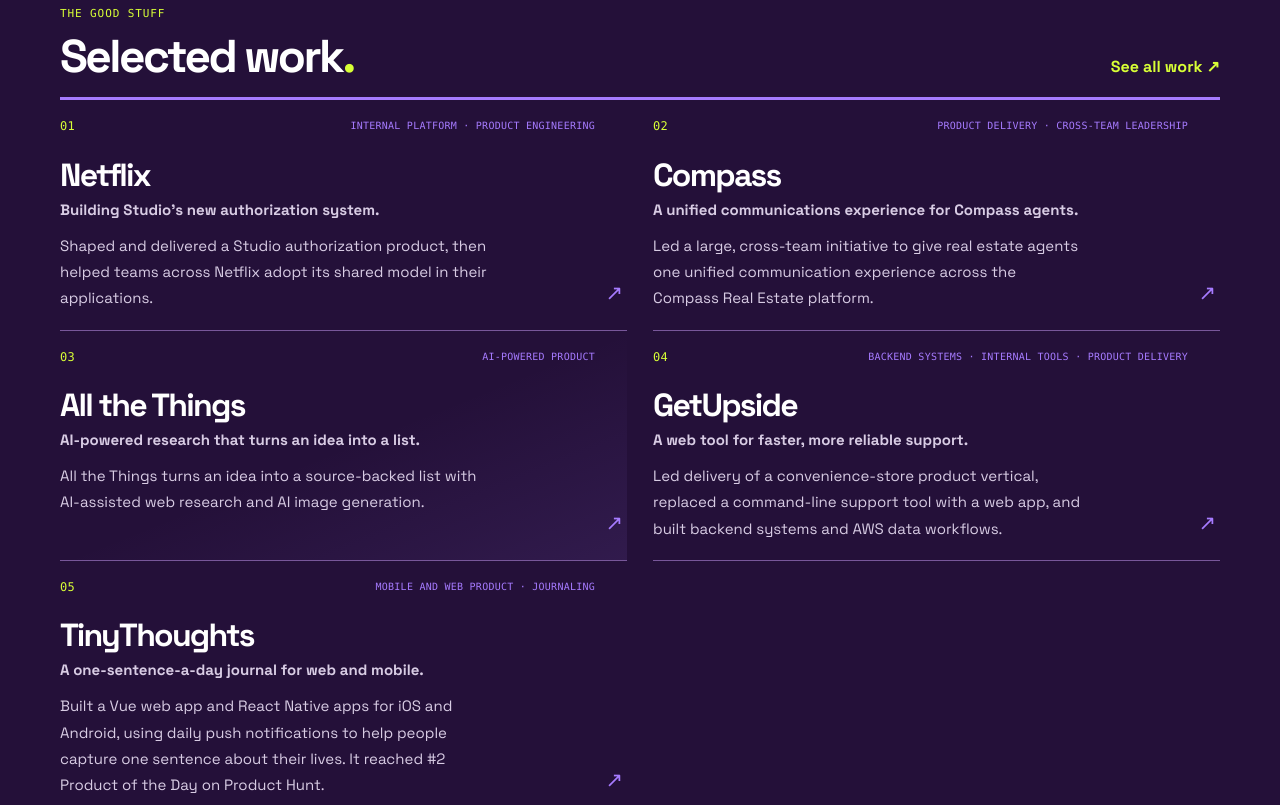
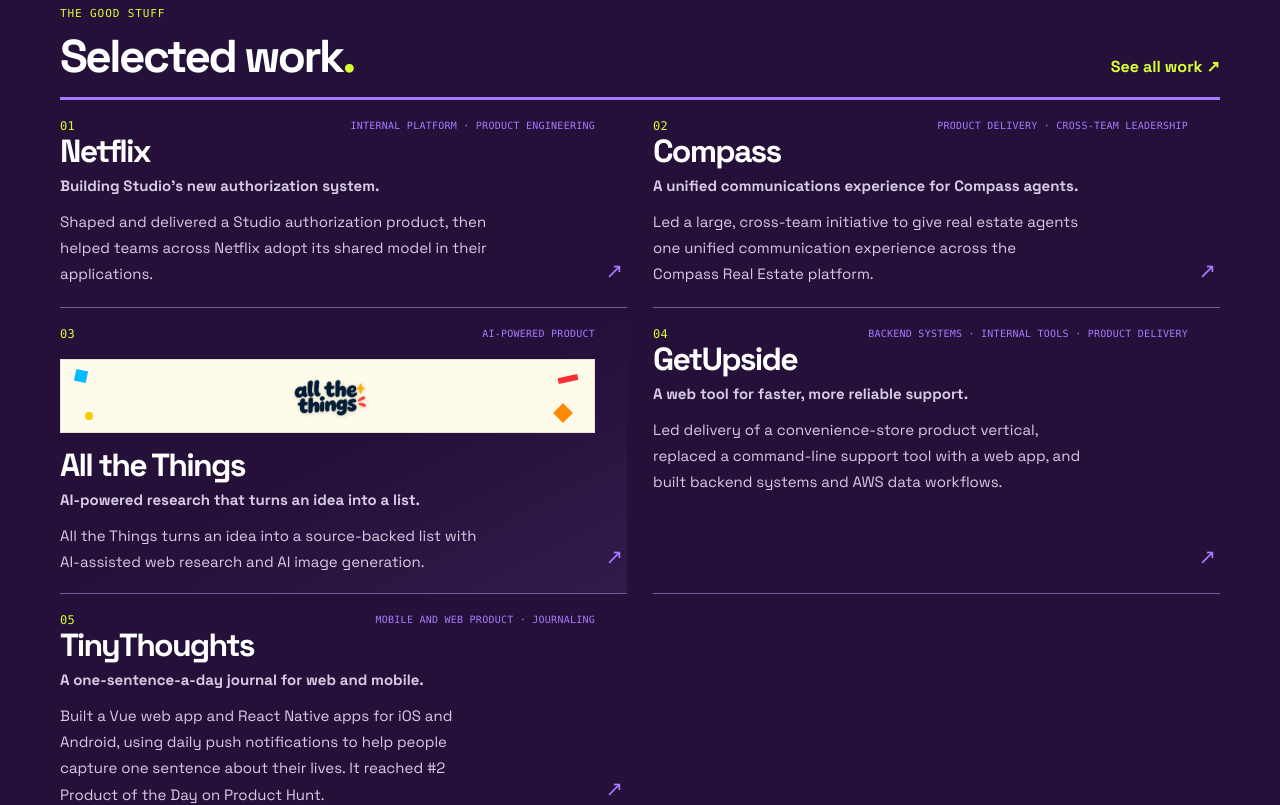
Before and after one commit to jessicarobins/portfolio, a Vue app: page / in a window 1280 px wide. Shown: the part 940-1745 px from the top of the page. Built offline with nearby package versions, Linux system fonts and the light colour scheme.

Commit message:
Show All the Things live product artwork

```diff
--- /dev/null
+++ b/src/components/ProjectArtwork.vue
@@ -0,0 +1,43 @@
+<script setup lang="ts">
+import { computed } from 'vue'
+
+const props = withDefaults(
+  defineProps<{
+    src: string
+    alt: string
+    size?: 'card' | 'feature'
+  }>(),
+  { size: 'feature' },
+)
+
+const containerClass = computed(() =>
+  props.size === 'card' ? 'min-h-32 px-5 py-6' : 'min-h-64 px-9 py-12 tablet:min-h-80',
+)
+
+const imageClass = computed(() => (props.size === 'card' ? 'max-w-48' : 'max-w-xl'))
+</script>
+
+<template>
+  <div
+    class="relative flex w-full items-center justify-center overflow-hidden border border-site-bg/10 bg-amber-50"
+    :class="containerClass"
+  >
+    <span class="absolute top-5 left-7 size-6 rotate-12 bg-sky-400" aria-hidden="true"></span>
+    <span class="absolute top-8 right-8 h-3 w-10 -rotate-12 bg-red-500" aria-hidden="true"></span>
+    <span
+      class="absolute bottom-6 left-12 size-4 rounded-full bg-yellow-400"
+      aria-hidden="true"
+    ></span>
+    <span
+      class="absolute right-12 bottom-6 size-7 rotate-45 bg-orange-400"
+      aria-hidden="true"
+    ></span>
+    <img
+      :src="src"
+      :alt="alt"
+      class="relative z-10 h-auto w-full drop-shadow-sm"
+      :class="imageClass"
+      loading="lazy"
+    />
+  </div>
+</template>
--- a/src/components/WorkCard.vue
+++ b/src/components/WorkCard.vue
@@ -1,6 +1,7 @@
 <script setup lang="ts">
 import { RouterLink } from 'vue-router'
 import Text from './Text.vue'
+import ProjectArtwork from './ProjectArtwork.vue'
 
 defineProps<{
   index: number
@@ -8,6 +9,7 @@ defineProps<{
   kind: string
   title: string
   summary: string
+  artwork?: { src: string; alt: string }
   to: string
   featured?: boolean
 }>()
@@ -25,11 +27,13 @@ defineProps<{
       <span class="text-xs">{{ String(index).padStart(2, '0') }}</span>
       <span class="text-right text-site-purple">{{ kind }}</span>
     </div>
+    <ProjectArtwork v-if="artwork" :src="artwork.src" :alt="artwork.alt" size="card" class="mt-8" />
     <Text
       as="h3"
       variant="heading"
       :level="4"
-      class="work-card-title mt-12 leading-card tracking-card transition-colors"
+      class="work-card-title leading-card tracking-card transition-colors"
+      :class="artwork ? 'mt-8' : ''"
     >
       {{ company }}
     </Text>
--- a/src/data/work.ts
+++ b/src/data/work.ts
@@ -14,6 +14,7 @@ export type WorkStory = {
   kind: string
   title: string
   summary: string
+  artwork?: { src: string; alt: string }
   stack?: string[]
   links?: { label: string; href: string }[]
   sections: StorySection[]
@@ -105,12 +106,14 @@ export const work: WorkStory[] = [
   {
     slug: 'all-the-things',
     company: 'All the Things',
-    timeframe: 'In development',
+    timeframe: 'In production',
     role: 'Product engineering',
     kind: 'AI-powered product',
     title: 'AI-powered research that turns an idea into a list.',
     summary:
       'All the Things turns an idea into a source-backed list with AI-assisted web research and AI image generation.',
+    artwork: { src: '/images/all-the-things-wordmark.png', alt: 'All the Things wordmark' },
+    links: [{ label: 'Open the live app', href: 'https://allthethings.jessis.cool' }],
     sections: [
       {
         heading: 'Integrating AI into list creation',
@@ -127,7 +130,7 @@ export const work: WorkStory[] = [
       {
         heading: 'Evaluation checks the generated lists',
         paragraphs: [
-          'An offline evaluator compares generated lists against known reference collections and flags missing items, unexpected items, duplicates, and missing sources. The product and its AI research workflow remain in development.',
+          'An offline evaluator compares generated lists against known reference collections and flags missing items, unexpected items, duplicates, and missing sources. I’m continuing to refine the live product and its AI research workflow.',
         ],
       },
     ],
--- a/src/views/HomeView.vue
+++ b/src/views/HomeView.vue
@@ -2,6 +2,7 @@
 import Button from '../components/Button.vue'
 import Text from '../components/Text.vue'
 import SectionHeading from '../components/SectionHeading.vue'
+import SectionEyebrow from '../components/SectionEyebrow.vue'
 import WorkCard from '../components/WorkCard.vue'
 import { work } from '../data/work'
 import { careerStartYear } from '../data/experience'
@@ -77,6 +78,7 @@ const yearsExperience = new Date().getFullYear() - careerStartYear
         :kind="story.kind"
         :title="story.title"
         :summary="story.summary"
+        :artwork="story.artwork"
         :to="`/work/${story.slug}`"
         :featured="story.slug === 'all-the-things'"
       />
--- a/src/views/StoryView.vue
+++ b/src/views/StoryView.vue
@@ -5,6 +5,7 @@ import Button from '../components/Button.vue'
 import Text from '../components/Text.vue'
 import SectionEyebrow from '../components/SectionEyebrow.vue'
 import TagList from '../components/TagList.vue'
+import ProjectArtwork from '../components/ProjectArtwork.vue'
 import { work } from '../data/work'
 
 const route = useRoute()
@@ -37,6 +38,12 @@ const nextStory = computed(() => work[index.value + 1])
         class="mt-9 max-w-[48.75rem] leading-relaxed tablet:text-lg"
         >{{ story.summary }}</Text
       >
+      <ProjectArtwork
+        v-if="story.artwork"
+        :src="story.artwork.src"
+        :alt="story.artwork.alt"
+        class="mt-10"
+      />
       <TagList v-if="story.stack" :items="story.stack" variant="plain" class="mt-10" />
       <div v-if="story.links?.length" class="mt-9 flex flex-wrap gap-x-9 gap-y-4">
         <Button
```
Also changed, not shown: public/images/all-the-things-wordmark.png (added), 1 other file (tests, documents, lock files or other folders).
